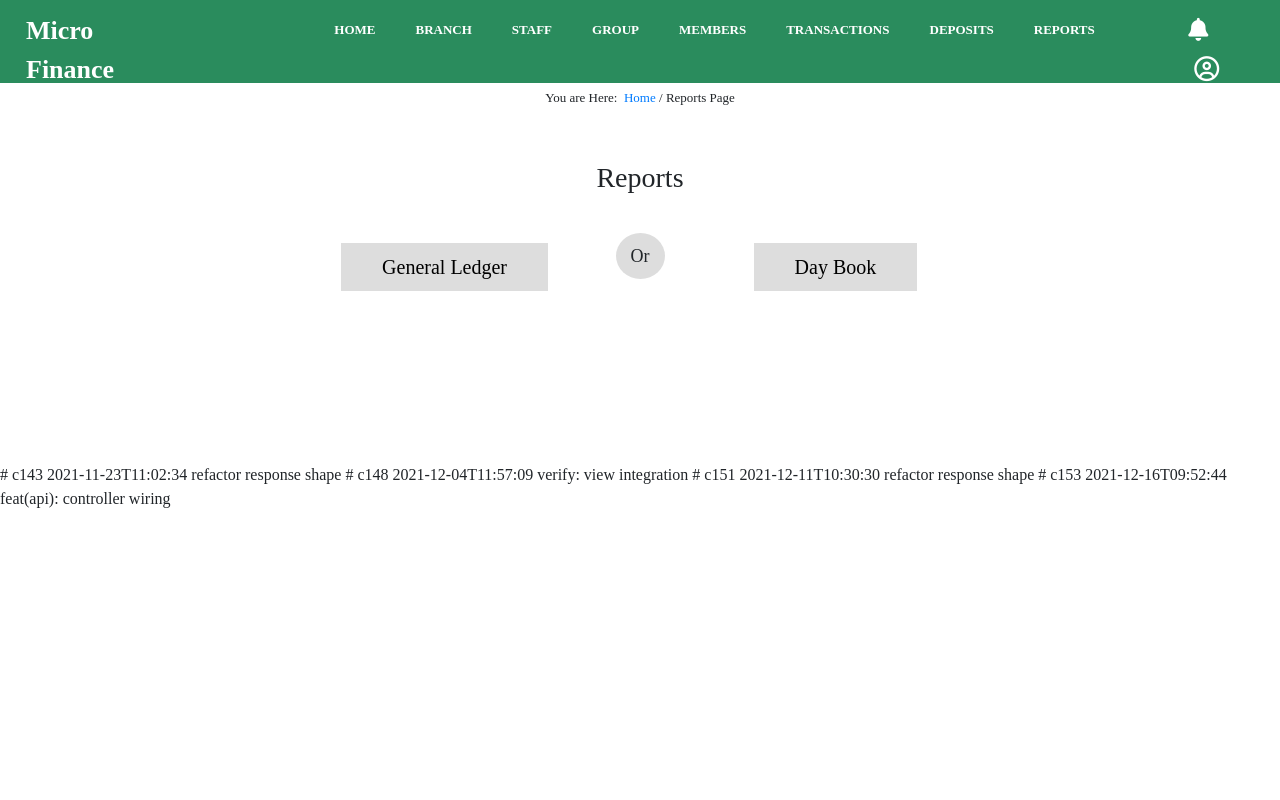
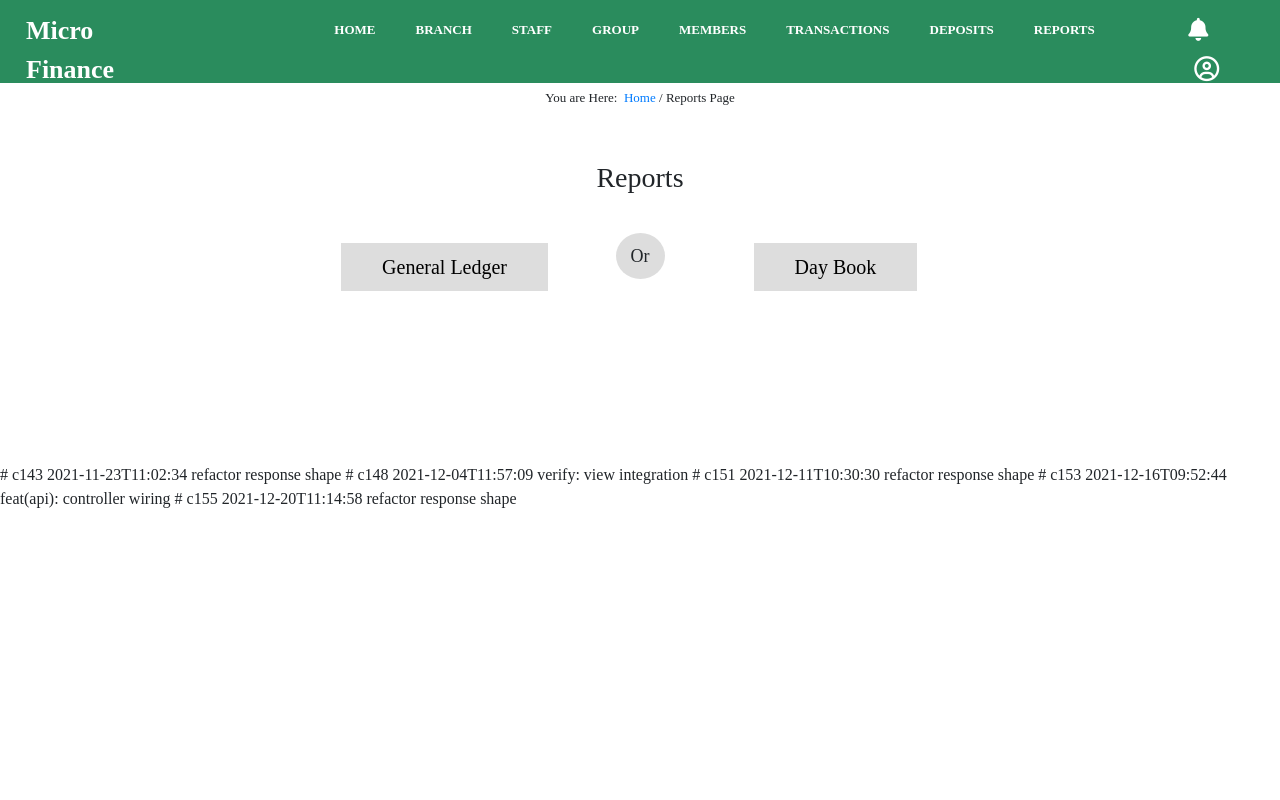
Before and after one commit to kkanupriyaphd21-dev/finance-backend-repo, a Django app: template templates/reports.html in a window 1280 px wide. Run offline with Django 3.2, Linux system fonts and the light colour scheme; the template is opened without the code that fills it, so the values that code supplies are empty; some libraries are stand-ins or nearby versions; some web fonts are replaced.

Commit message:
refactor response shape
Keeps the change scoped to api and preserves the existing behavior.

```diff
--- a/templates/base.html
+++ b/templates/base.html
@@ -102,3 +102,5 @@
 # c151 2021-12-11T10:30:30 refactor response shape
 
 # c153 2021-12-16T09:52:44 feat(api): controller wiring
+
+# c155 2021-12-20T11:14:58 refactor response shape
--- a/templates/reports.html
+++ b/templates/reports.html
@@ -25,3 +25,5 @@
 # c145 2021-11-27T09:24:48 feat(api): controller wiring
 
 # c150 2021-12-09T16:19:23 fix the route cleanup
+
+# c155 2021-12-20T11:14:58 refactor response shape
```
